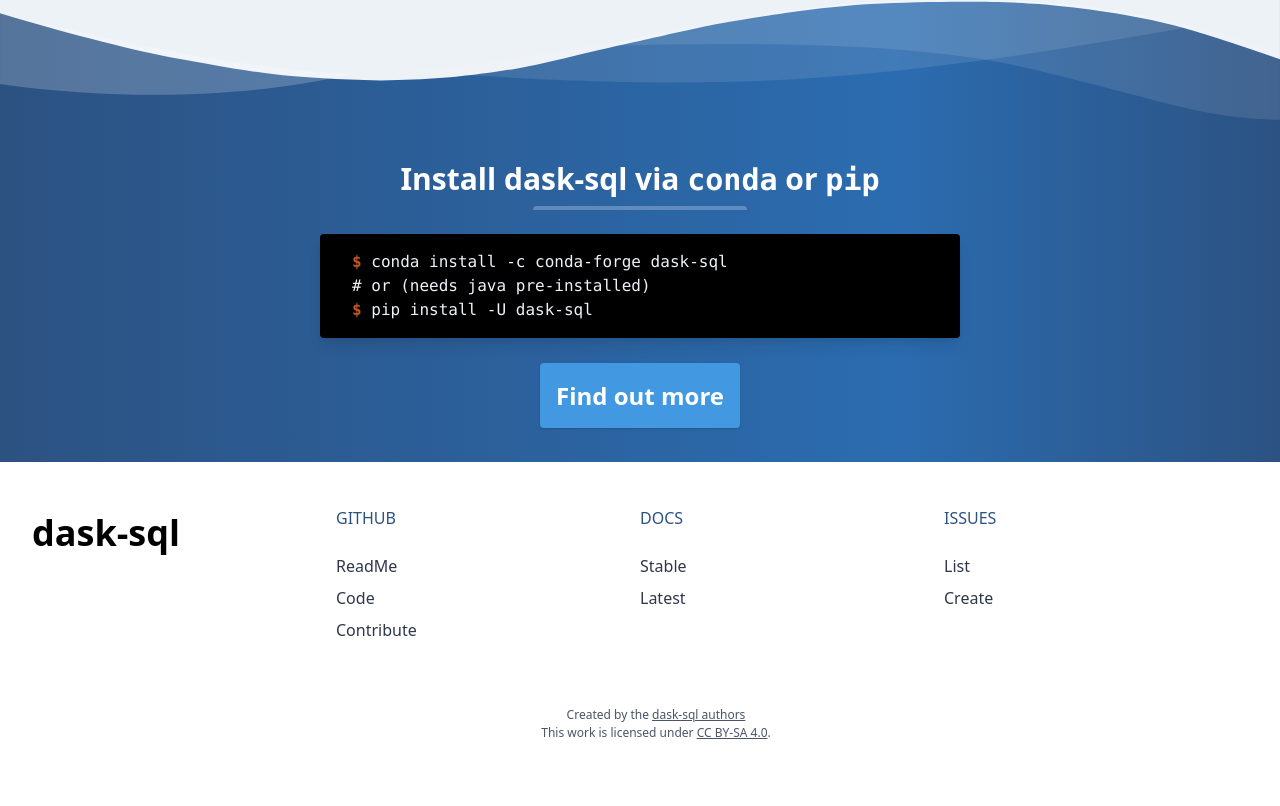
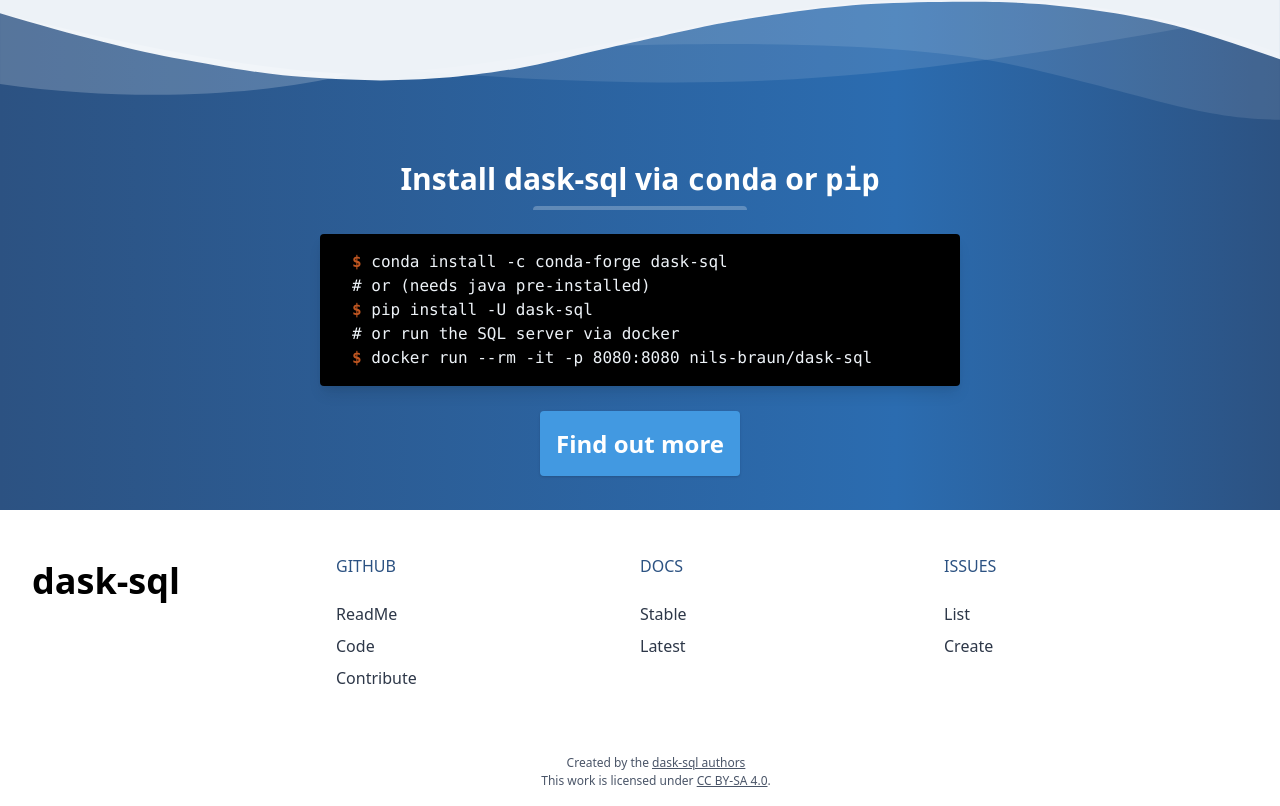
Before and after one commit to dask-contrib/dask-sql, a Next.js app: page / in a window 1280 px wide. Shown: the part 2868-3674 px from the top of the page. Before the commit the page ends 3626 px from the top, so only its background shows below. Built offline with nearby package versions, Linux system fonts and the light colour scheme.

Commit message:
Added docker image command

```diff
--- a/src/components/action/init.tsx
+++ b/src/components/action/init.tsx
@@ -49,7 +49,10 @@ const Action: FC<ActionProps> = () => (
           conda install -c conda-forge dask-sql <br />
           # or (needs java pre-installed) <br />
           <span className="font-bold text-orange-700">$ </span>
-          pip install -U dask-sql
+          pip install -U dask-sql <br />
+          # or run the SQL server via docker <br />
+          <span className="font-bold text-orange-700">$ </span>
+          docker run --rm -it -p 8080:8080 nils-braun/dask-sql
           <br />
         </p>
       </div>
```
